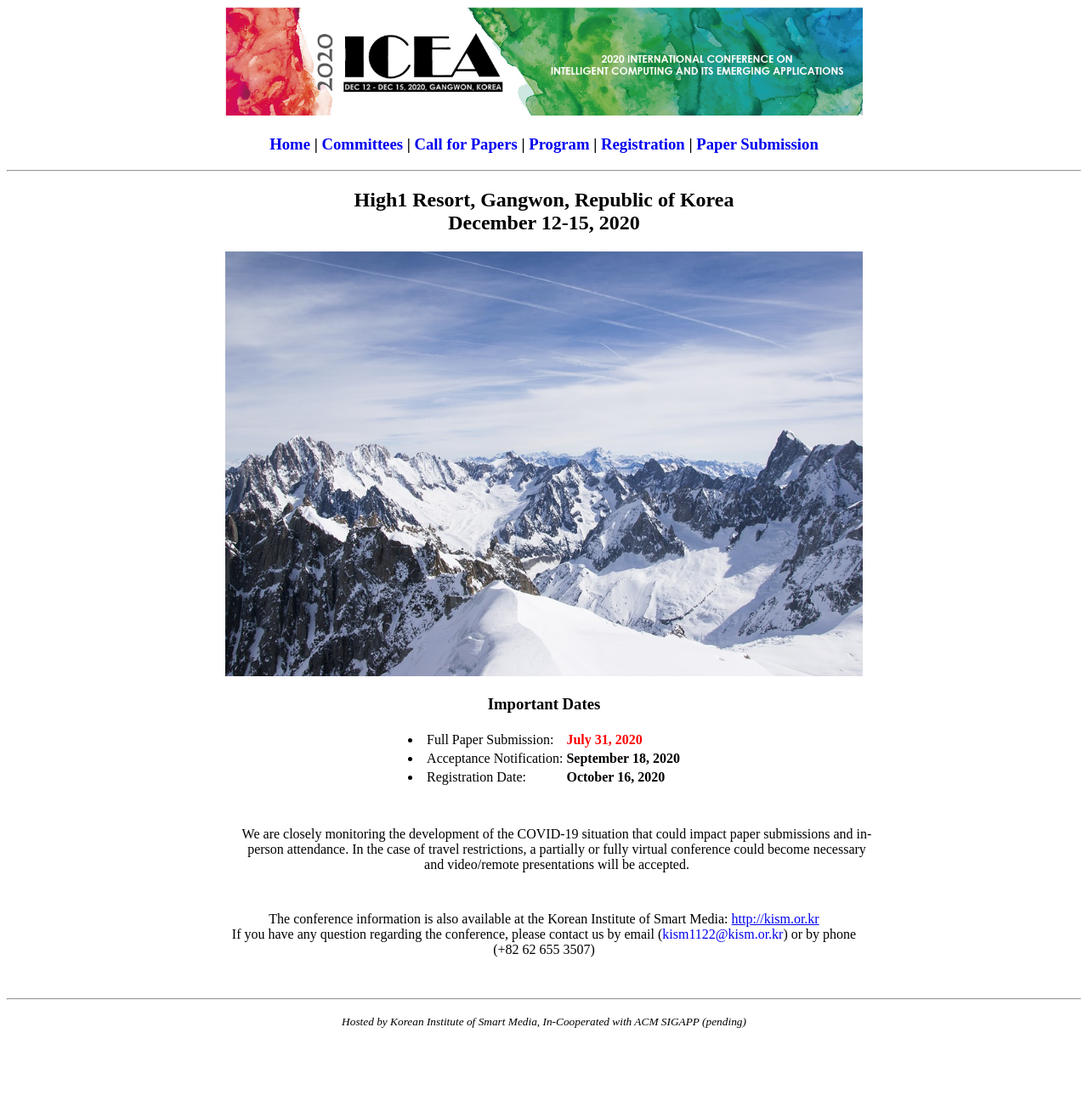
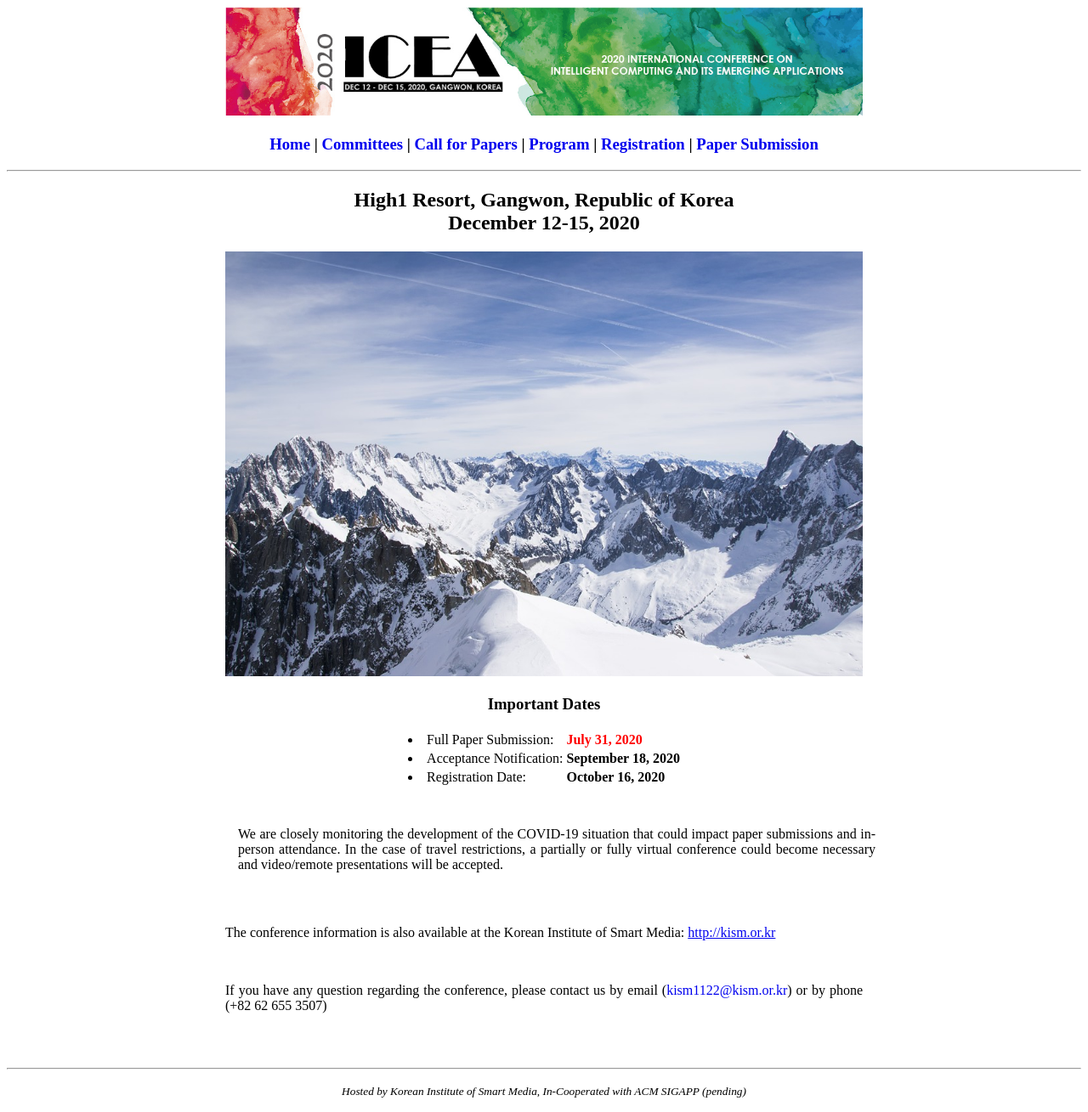
Before and after one commit to icea-conf/2020, a Jekyll site: the page built from index.html, in a window 1280 px wide. Shown: the whole page at 85% size. Built offline with Jekyll 4.4.1, drawn with Linux system fonts in a browser that asks for light colours; the list of posts is cut into pages by our own code; before the commit the page ends 1227 px from its top, so only the background shows below that.

Commit message:
Update index.html

```diff
--- a/index.html
+++ b/index.html
@@ -47,13 +47,12 @@ title: ICEA 2020
             </div>
 
             <div class="content" style="padding-top: 30px;">
-                  <p>We are closely monitoring the development of the COVID-19 situation that could impact paper submissions and in-person attendance. In the case of travel restrictions, a partially or fully virtual conference could become necessary and video/remote presentations will be accepted.</p>
+                  <p style="text-align: justify">We are closely monitoring the development of the COVID-19 situation that could impact paper submissions and in-person attendance. In the case of travel restrictions, a partially or fully virtual conference could become necessary and video/remote presentations will be accepted.</p>
             </div>
 
             <div style="padding-top: 30px; padding-bottom: 10px;">
-                  <a>The conference information is also available at the Korean Institute of Smart Media: </a>
-                  <a href='http://kism.or.kr/'>http://kism.or.kr</a><br>
-                  <a>If you have any question regarding the conference, please contact us by email (<a style="text-decoration:none" href="mailto:kism1122@kism.or.kr">kism1122@kism.or.kr</a>) or by phone (+82 62 655 3507)</a>
+                  <p style="text-align: justify">The conference information is also available at the Korean Institute of Smart Media: <a href='http://kism.or.kr/'>http://kism.or.kr</a></p><br>
+                  <p style="text-align: justify">If you have any question regarding the conference, please contact us by email (<a style="text-decoration:none" href="mailto:kism1122@kism.or.kr">kism1122@kism.or.kr</a>) or by phone (+82 62 655 3507)</p>
             </div>
       </div>
 </div>
```
